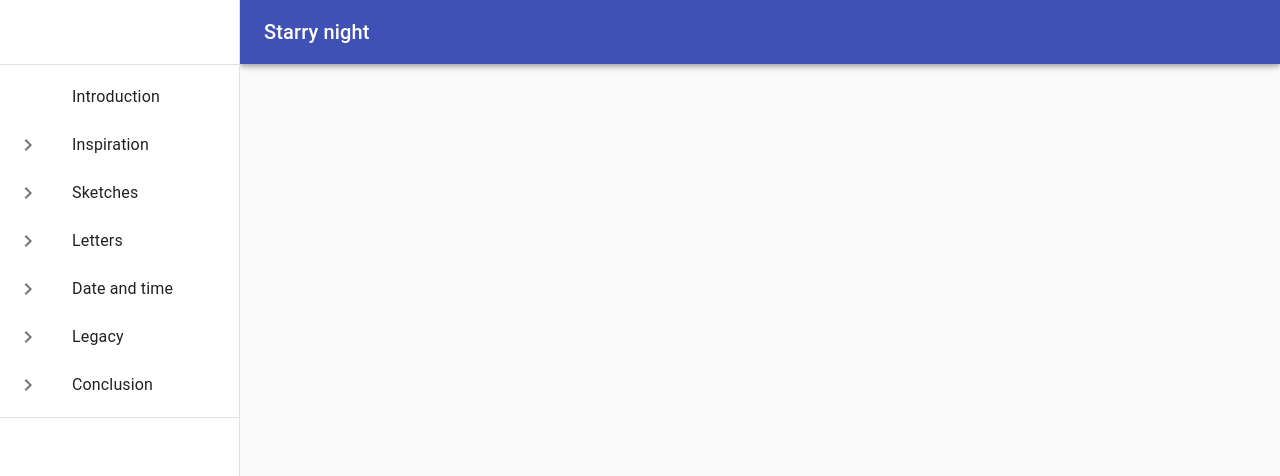
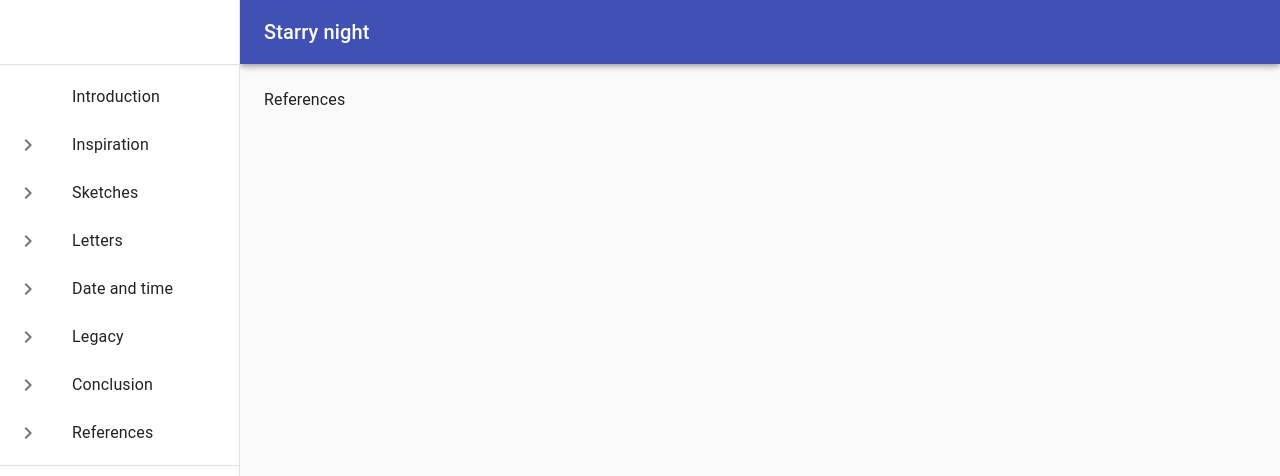
Before and after one commit to bioan/astronomyhw1, a React (Create React App) app: page /references in a window 1280 px wide. Shown: the top 476 px of the page. Built offline with nearby package versions, Linux system fonts and the light colour scheme.

Commit message:
References added

```diff
--- a/src/App.js
+++ b/src/App.js
@@ -8,6 +8,7 @@ import Introduction from './content/Introduction'
 import Legacy from './content/Legacy'
 import Letters from './content/Letters'
 import Sketches from './content/Sketches'
+import References from "./content/References";
 import MyDrawer from './Drawer';
 import CssBaseline from '@material-ui/core/CssBaseline'
 
@@ -73,6 +74,9 @@ export default function PermanentDrawerLeft() {
         <Route path='/conclusion'>
           <Conclusion classes={classes}/>
         </Route>
+        <Route path='/references'>
+          <References classes={classes}/>
+        </Route>
       </Switch>
       </div>
     </Router>
--- a/src/Drawer.js
+++ b/src/Drawer.js
@@ -35,7 +35,7 @@ const MyDrawer = ({classes}) => {
         <div className={classes.toolbar} />
         <Divider />
         <List>
-          {['Introduction', 'Inspiration', 'Sketches', 'Letters', 'Date and time', 'Legacy', 'Conclusion'].map((text, index) => (
+          {['Introduction', 'Inspiration', 'Sketches', 'Letters', 'Date and time', 'Legacy', 'Conclusion', 'References'].map((text, index) => (
             <ListItem button key={text} onClick={() => history.push(stringToUri(text))}>
               <ListItemIcon>{index > 0 && <ChevronRightIcon />}</ListItemIcon>
               <ListItemText primary={text} />
--- /dev/null
+++ b/src/content/References.js
@@ -0,0 +1,15 @@
+import React from 'react'
+import Typography from '@material-ui/core/Typography'
+
+const References = ({classes}) => {
+  return (
+    <main className={classes.content}>
+      <div className={classes.toolbar} />
+      <Typography paragraph>
+          References
+      </Typography>
+    </main>
+  )
+}
+
+export default References
```
